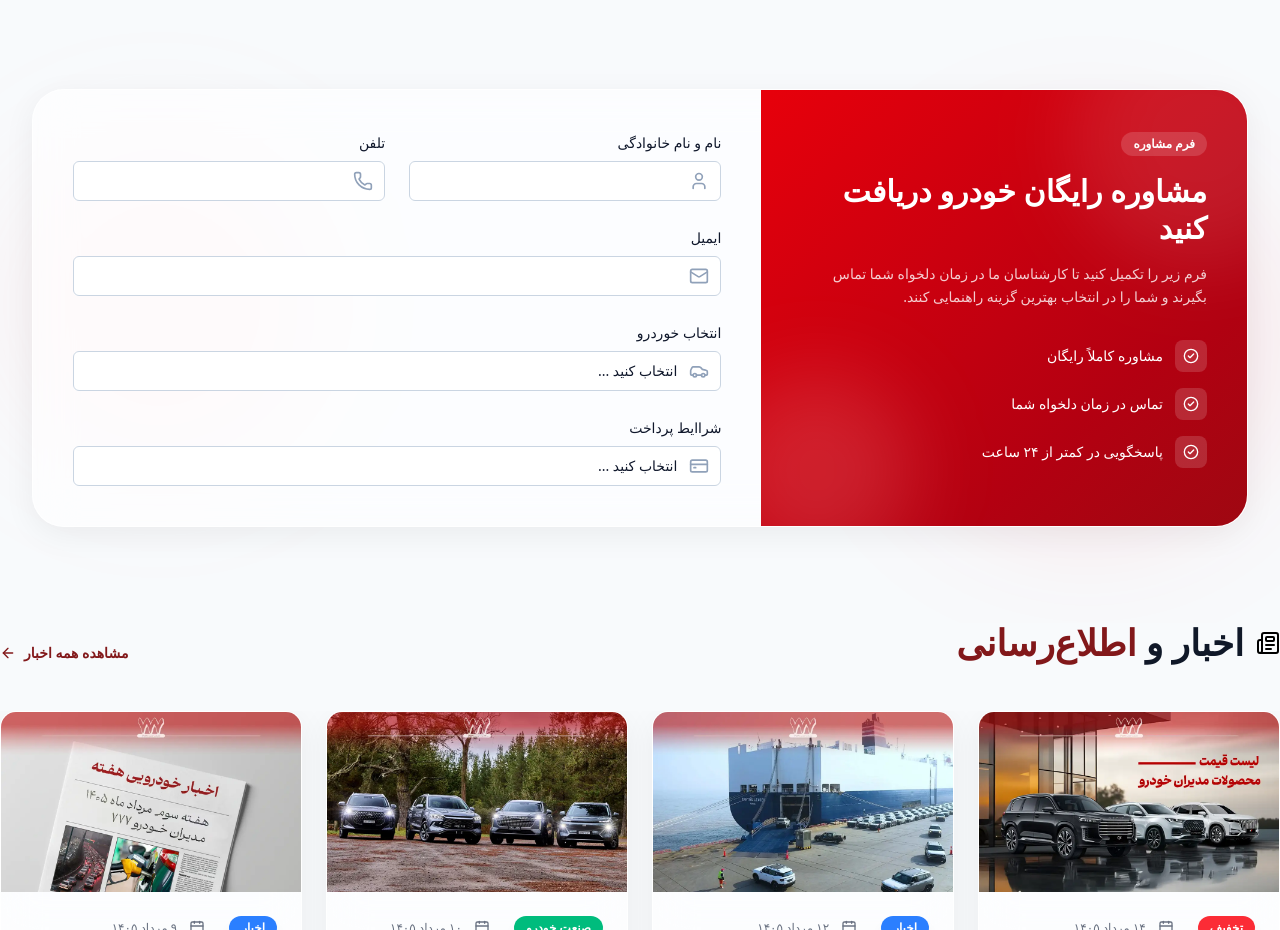
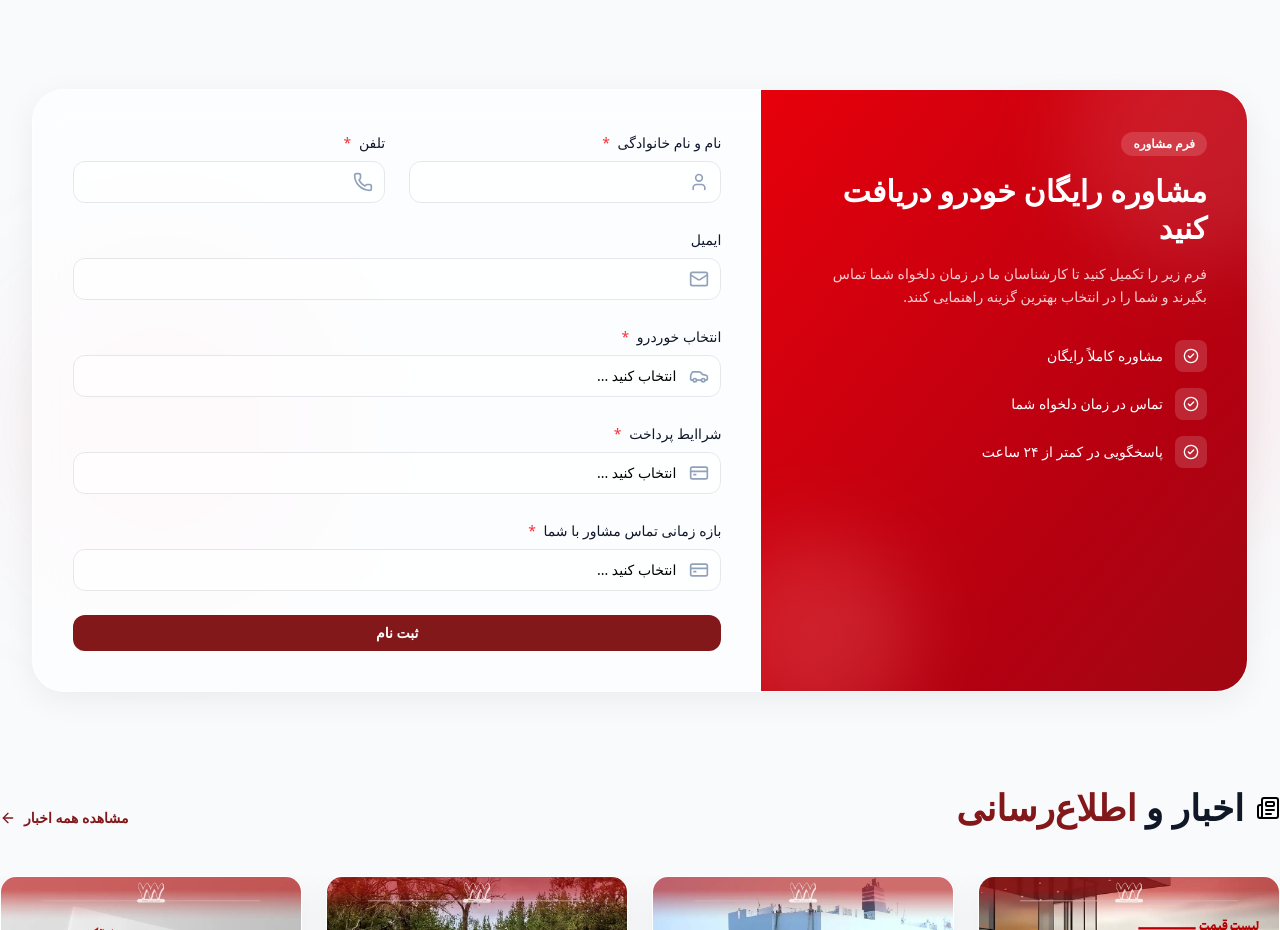
Before and after one commit to teksite/peoject-modirankhodro, a Next.js app: page / in a window 1280 px wide. Shown: the part 1740-2670 px from the top of the page. Built offline with nearby package versions, Linux system fonts and the light colour scheme.

Commit message:
add FormWrapper

```diff
--- a/app/globals.css
+++ b/app/globals.css
@@ -10,7 +10,7 @@
     }
 
     .input {
-        @apply w-full rounded-md bg-white text-slate-900 outline-1 -outline-offset-1 outline-slate-300 transition placeholder:text-slate-400 focus:outline-2 focus:-outline-offset-2 focus:outline-blue-600 disabled:cursor-not-allowed disabled:opacity-60;
+        @apply w-full rounded-xl border transition-all duration-300 outline-none text-sm font-medium border-gray-200 bg-white/60 focus:border-red-500 focus:bg-white focus:ring-4 focus:ring-red-500/10;
     }
 
     .glass {
--- /dev/null
+++ b/components/forms/consult-form-ui.tsx
@@ -0,0 +1,45 @@
+'use client'
+import {InputText} from "@/components/inputs/input-text";
+import {CarIcon, CreditCard, MailIcon, PhoneIcon, UserIcon} from "lucide-react";
+import {InputSelect} from "@/components/inputs/input-select";
+import {CarListItemType, ConsultTimeItemType, PaymentConditionItemType} from "@/contracts";
+import {CarList, ConsultTimeList, PaymentConditionList} from "@/mocks";
+
+
+export default function ConsultFormUi() {
+    return (
+        <div className={'space-y-6'}>
+            <div className={'grid gap-6 sm:grid-cols-2'}>
+                <InputText name={"name"} label={'نام و نام خانوادگی'} icon={UserIcon} required={true}/>
+                <InputText name={"phone"} label={'تلفن'} icon={PhoneIcon} type={'tel'} inputMode={'tel'} required={true}/>
+            </div>
+
+            <InputText name={"email"} label={'ایمیل'} icon={MailIcon} type={'email'}/>
+
+            <InputSelect name={"type"} label={'انتخاب خوردرو'} icon={CarIcon} required={true}>
+                <option value="" disabled>انتخاب کنید ...</option>
+                {
+                    CarList.map((item: CarListItemType) =>
+                        <option key={item.id} value={item.value}>{item.label}</option>)
+                }
+            </InputSelect>
+
+            <InputSelect name={"condition"} label={'شراایط پرداخت'} icon={CreditCard} required={true}>
+                <option value="" disabled>انتخاب کنید ...</option>
+                {
+                    PaymentConditionList.map((item: PaymentConditionItemType) =>
+                        <option key={item.id} value={item.value}>{item.label}</option>)
+                }
+            </InputSelect>
+
+            <InputSelect name={"time"} label={'بازه زمانی تماس مشاور با شما'} icon={CreditCard} required={true}>
+                <option value="" disabled>انتخاب کنید ...</option>
+                {
+                    ConsultTimeList.map((item: ConsultTimeItemType) =>
+                        <option key={item.id} value={item.value}>{item.label}</option>)
+                }
+            </InputSelect>
+        </div>
+    );
+
+}
--- a/components/forms/consult.tsx
+++ /dev/null
@@ -1,42 +0,0 @@
-'use client'
-import {InputText} from "@/components/inputs/input-text";
-import {Form, Formik, FormikHelpers, FormikValues} from "formik";
-import {CarIcon, CreditCard, MailIcon, PhoneIcon, UserIcon} from "lucide-react";
-import {InputSelect} from "@/components/inputs/input-select";
-import {CarListItemType, PaymentConditionItemType} from "@/contracts";
-import {CarList, PaymentConditionList} from "@/mocks";
-
-export default function ConsultForm() {
-    return (
-        <Formik children={undefined} initialValues={undefined} onSubmit={function (values: FormikValues, formikHelpers: FormikHelpers<FormikValues>): void | Promise<any> {
-            throw new Error("Function not implemented.");
-        }}>
-            <Form>
-                <div className={'space-y-6'}>
-                    <div className={'grid gap-6 sm:grid-cols-2'}>
-                        <InputText name={"name"} label={'نام و نام خانوادگی'} icon={UserIcon}/>
-                        <InputText name={"phone"} label={'تلفن'} icon={PhoneIcon} type={'tel'} inputMode={'tel'}/>
-                    </div>
-                    <InputText name={"email"} label={'ایمیل'} icon={MailIcon} type={'email'} />
-                    <InputSelect name={"type"} label={'انتخاب خوردرو'} icon={CarIcon}>
-                        <option value="" selected disabled>انتخاب کنید ...</option>
-                        {
-                            CarList.map((item: CarListItemType) =>
-                                <option key={item.id} value={item.value}>{item.label}</option>)
-                        }
-                    </InputSelect>
-
-                    <InputSelect name={"condition"} label={'شراایط پرداخت'} icon={CreditCard}>
-                        <option value="" selected disabled>انتخاب کنید ...</option>
-                        {
-                            PaymentConditionList.map((item: PaymentConditionItemType) =>
-                                <option key={item.id} value={item.value}>{item.label}</option>)
-                        }
-                    </InputSelect>
-
-                </div>
-            </Form>
-        </Formik>
-    );
-
-}
--- /dev/null
+++ b/components/forms/form-wrapper.tsx
@@ -0,0 +1,30 @@
+'use client'
+
+import {Form, Formik, FormikConfig, FormikValues} from 'formik'
+import {ReactNode} from 'react'
+
+interface FormWrapperProps<T extends FormikValues>
+    extends Omit<FormikConfig<T>, 'children'> {
+    form: ReactNode
+}
+
+export default function FormWrapper<T extends FormikValues>(
+    {
+        form,
+        initialValues,
+        onSubmit,
+        validationSchema,
+    }: FormWrapperProps<T>) {
+    return (
+        <Formik initialValues={initialValues} onSubmit={onSubmit} validationSchema={validationSchema}>
+            <Form>
+               <div className={'space-y-6'}>
+                   {form}
+                   <button type="submit" className={'bg-red-900 text-white text-sm font-bold px-3 py-2 w-full rounded-xl block text-center'}>
+                       ثبت نام
+                   </button>
+               </div>
+            </Form>
+        </Formik>
+    )
+}
--- a/components/ui/consult-section.tsx
+++ b/components/ui/consult-section.tsx
@@ -1,5 +1,5 @@
 import {CheckCircle2, LucideIcon} from 'lucide-react';
-import ConsultForm from "@/components/forms/consult";
+import ConsultForm from "@/forms/consult-form";
 
 interface listItemType {
     icon: LucideIcon,
@@ -56,7 +56,7 @@ export default function ConsultationForm() {
 
                     {/* Form side */}
                     <div className="md:col-span-3 p-8 md:p-10">
-                        {<ConsultForm/>}
+                        {<ConsultForm />}
                     </div>
                 </div>
             </div>
--- a/contracts/index.ts
+++ b/contracts/index.ts
@@ -87,3 +87,9 @@ export interface PaymentConditionItemType {
     value: string,
     label: string,
 }
+
+export interface ConsultTimeItemType {
+    id: number | string,
+    value: string,
+    label: string,
+}
--- /dev/null
+++ b/forms/consult-form.tsx
@@ -0,0 +1,45 @@
+'use client'
+
+import FormWrapper from "@/components/forms/form-wrapper";
+import ConsultFormUi from "@/components/forms/consult-form-ui";
+import * as Yup from 'yup';
+import {CarList, ConsultTimeList, PaymentConditionList} from "@/mocks";
+
+export interface RegisterConsultFormDataType {
+    name?: string,
+    phone?: string | number,
+    email?: string,
+    condition?: string,
+    time?: string,
+    type?: string,
+
+}
+
+export const RegisterConsultFormSchema = Yup.object({
+    name: Yup.string().trim().required('نام الزامی است').min(2, 'نام باید حداقل ۲ کاراکتر باشد').max(150),
+    phone: Yup.string().trim().required('شماره موبایل الزامی است').matches(/^09\d{9}$/, 'شماره موبایل معتبر نیست'),
+    email: Yup.string().trim().email('ایمیل معتبر نیست').nullable().notRequired(),
+
+    condition: Yup.string().oneOf(PaymentConditionList.map(item => item.value), 'شرایط خرید را انتخاب کنید').required('شرایط خرید الزامی است'),
+    time: Yup.string().oneOf(ConsultTimeList.map(item => item.value), 'زمان تماس را انتخاب کنید').required('زمان تماس الزامی است'),
+    type: Yup.string().oneOf(CarList.map(item => item.value), 'مدل خودرو را انتخاب کنید').required('مدل خودرو الزامی است'),
+})
+
+const initialValues: RegisterConsultFormDataType = {
+    name: '',
+    phone: '',
+    email: '',
+    condition: '',
+    time: '',
+    type: '',
+}
+
+const onSubmit = (form: RegisterConsultFormDataType) => {
+
+}
+
+export default function ConsultForm() {
+    return (
+        <FormWrapper form={<ConsultFormUi />} initialValues={initialValues} onSubmit={onSubmit}/>
+    );
+}
--- a/package.json
+++ b/package.json
@@ -15,7 +15,8 @@
     "next": "16.3.1",
     "react": "19.2.8",
     "react-dom": "19.2.8",
-    "swiper": "^14.1.0"
+    "swiper": "^14.1.0",
+    "yup": "^1.7.1"
   },
   "devDependencies": {
     "@tailwindcss/postcss": "^4",
--- /dev/null
+++ b/services/sendApi.ts
@@ -0,0 +1,3 @@
+export function sendApi = ()=>{
+
+}
```
Also changed, not shown: mocks/car-data.ts (+41 -29 lines), 1 other file (tests, documents, lock files or other folders).
